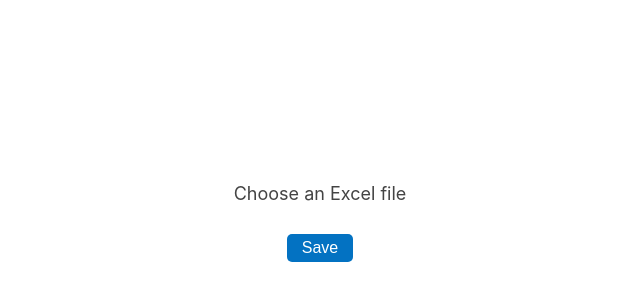
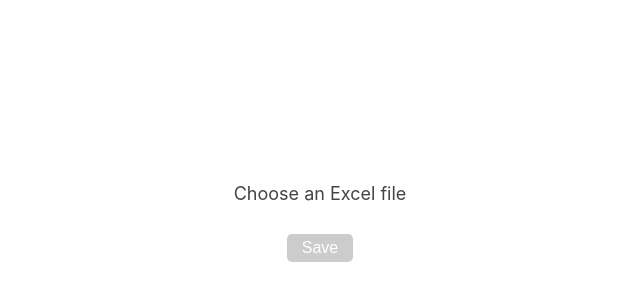
Before and after one commit to jegramin/fib-thankyou-letter, a React (Create React App) app: page / in a window 1280 px wide. Shown: the part 178-478 px from the top of the page, without its empty margins (320-960 px from the left). Built offline with nearby package versions, Linux system fonts and the light colour scheme.

Commit message:
saves one zip file for all of pdf files

```diff
--- a/package.json
+++ b/package.json
@@ -6,8 +6,10 @@
     "@testing-library/jest-dom": "^5.16.5",
     "@testing-library/react": "^13.4.0",
     "@testing-library/user-event": "^13.5.0",
+    "file-saver": "^2.0.5",
     "html2pdf.js": "^0.10.1",
     "jspdf": "^2.5.1",
+    "jszip": "^3.10.1",
     "react": "^18.2.0",
     "react-dom": "^18.2.0",
     "react-scripts": "5.0.1",
--- a/src/App.js
+++ b/src/App.js
@@ -5,10 +5,20 @@
 import html2pdf from "html2pdf.js";
 import { renderToStaticMarkup } from "react-dom/server";
 import "./App.scss";
+import JSZip from "jszip";
+import { saveAs } from "file-saver";
 
 function App() {
   const activationDocRef = useRef();
   const [activationData, setActivationData] = useState([]);
+  const [accomplishedNumber, setAccomplishedNumber] = useState(0);
+
+  const date = new Date();
+
+  const day = date.getDate();
+  const month = date.getMonth() + 1;
+  const year = date.getFullYear();
+  const currentDate = `${day}-${month}-${year}`;
 
   const handlePrint = useReactToPrint({
     onPrintError: (error) => console.log(error),
@@ -17,8 +27,9 @@
     print: (printIframe) => {
       const document = printIframe.contentDocument;
       if (document) {
-        activationData.forEach((thankyouLetter, index) => {
-          setTimeout(() => {
+        const zip = new JSZip();
+        activationData.forEach(async (thankyouLetter, index) => {
+          setTimeout(async () => {
             const pdfContent = renderToStaticMarkup(
               <div className="hidden" ref={activationDocRef}>
                 <ActivationDocument
@@ -30,9 +41,32 @@
                 />
               </div>
             );
-            html2pdf()
+
+            await html2pdf()
               .from(pdfContent)
-              .save(`thankyou-letter-${thankyouLetter.name_on_card}`);
+              .outputPdf()
+              .then((pdf) => {
+                zip.file(
+                  `thankyou-letter-${thankyouLetter.name_on_card}.pdf`,
+                  pdf,
+                  {
+                    binary: true,
+                  }
+                );
+              });
+
+            if (index === activationData.length - 1) {
+              zip
+                .generateAsync({
+                  type: "blob",
+                })
+                .then(function (content) {
+                  saveAs(content, `thankyou-letters-${currentDate}.zip`);
+                });
+            }
+            setAccomplishedNumber(
+              (prevAccomplishedNumber) => prevAccomplishedNumber + 1
+            );
           }, (index + 1) * 1000);
         });
       }
@@ -42,9 +76,18 @@
   return (
     <div className="App">
       <FileInput setActivationData={setActivationData} />
-      <button onClick={handlePrint} className="save-button">
+      <button
+        disabled={!activationData.length}
+        onClick={handlePrint}
+        className="save-button"
+      >
         Save
       </button>
+      {accomplishedNumber > 0 && (
+        <span className="progress">
+          {accomplishedNumber} / {activationData.length}
+        </span>
+      )}
       {activationData?.map((thankyouLetter) => {
         return (
           <div
--- a/src/App.scss
+++ b/src/App.scss
@@ -7,6 +7,17 @@
 
   .hidden {
     display: none;
+  }
+
+  .progress {
+    color: #777;
+    font-size: 0.9rem;
+    padding: 20px;
+  }
+
+  button:disabled {
+    background-color: #ccc;
+    cursor: not-allowed;
   }
 }
 .file-input-wrapper {
```
Also changed, not shown: 1 other file (tests, documents, lock files or other folders).
